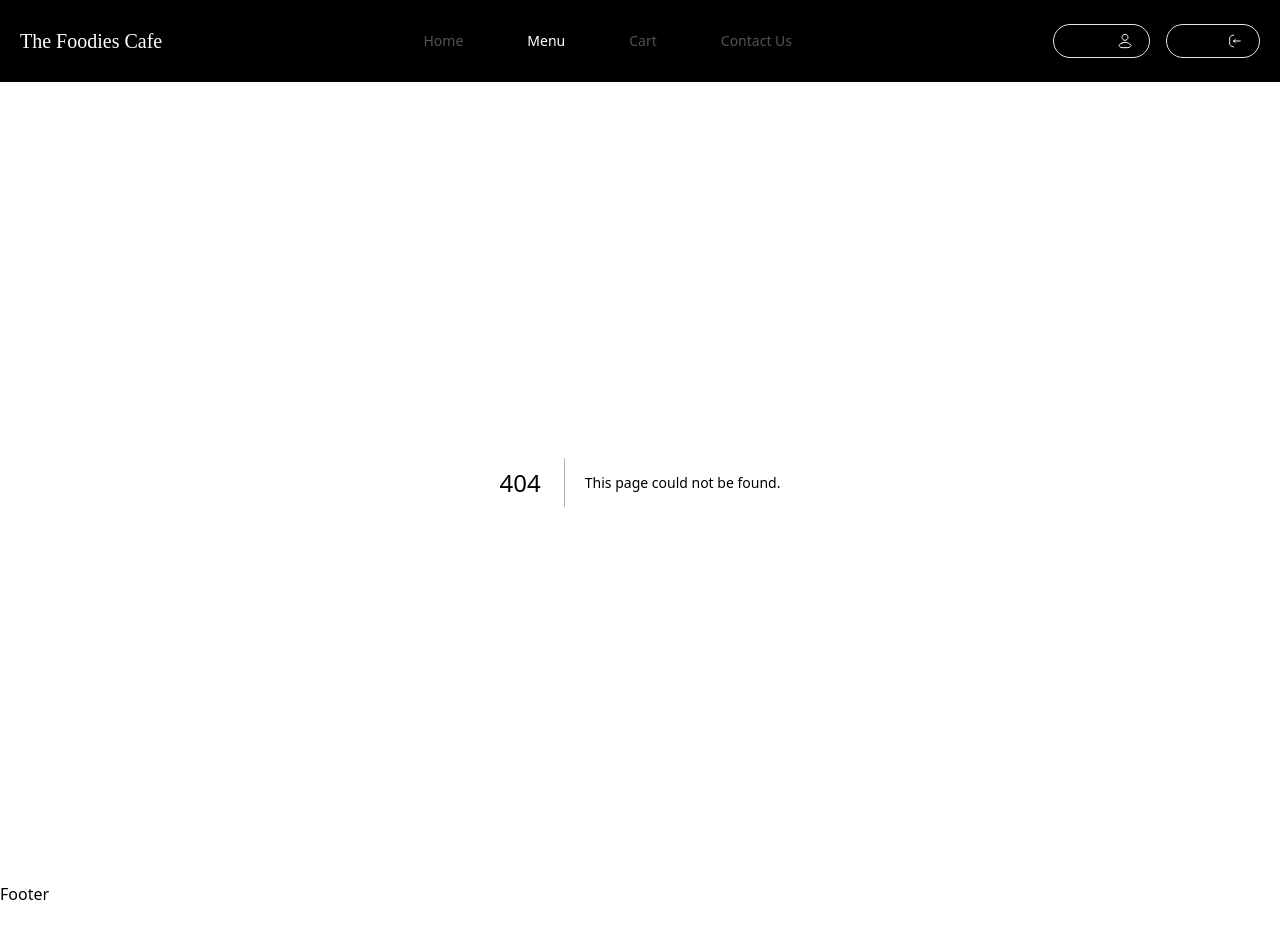
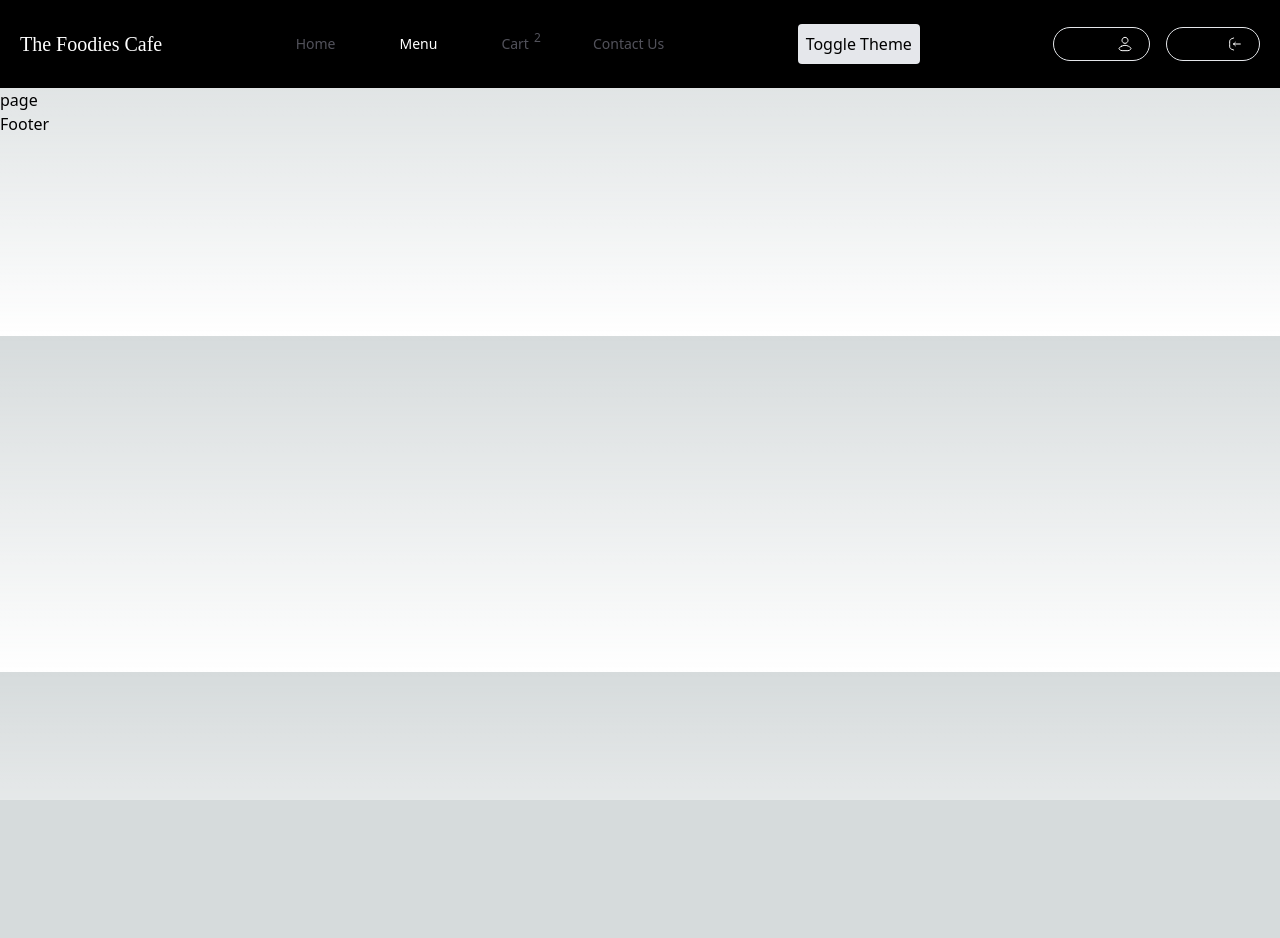
Before and after one commit to Dineshyadav3505/PizzaDeliveryApp, a Next.js app: page /menu in a window 1280 px wide. Before the commit this address had no page. Shown: the top 938 px of the page. After the commit the page ends 800 px from the top, so only its background shows below. Built offline with nearby package versions, Linux system fonts and the light colour scheme; a web font is replaced by a local one.

Commit message:
Add new pages and update layout

```diff
--- /dev/null
+++ b/src/app/cart/page.js
@@ -0,0 +1,9 @@
+import React from 'react'
+
+const page = () => {
+  return (
+    <div>page</div>
+  )
+}
+
+export default page
--- /dev/null
+++ b/src/app/contactus/page.js
@@ -0,0 +1,9 @@
+import React from 'react'
+
+const page = () => {
+  return (
+    <div>page</div>
+  )
+}
+
+export default page
--- a/src/app/layout.js
+++ b/src/app/layout.js
@@ -1,3 +1,4 @@
+import { ThemeProvider } from "next-themes";
 import "./globals.css";
 import Layouts from "@/components/Layouts/Layouts";
 
@@ -12,9 +13,11 @@ export default function RootLayout({children}) {
   return (
     <html lang="en">
       <body>
-        <Layouts>
-          {children}
-        </Layouts>
+        <ThemeProvider>
+          <Layouts attribute='class'>
+            {children}
+          </Layouts>
+        </ThemeProvider>
       </body>
     </html>
   );
--- /dev/null
+++ b/src/app/menu/page.js
@@ -0,0 +1,9 @@
+import React from 'react'
+
+const page = () => {
+  return (
+    <div>page</div>
+  )
+}
+
+export default page
--- a/src/app/signin/page.js
+++ b/src/app/signin/page.js
@@ -4,6 +4,7 @@ import Link from 'next/link';
 import React from 'react';
 import { useForm } from 'react-hook-form';
 import Input from '../../components/Button/Input'; // Adjust the path as necessary
+import Image from 'next/image';
 
 const Page = () => {
   const { register, handleSubmit, reset } = useForm();
@@ -76,7 +77,7 @@ const Page = () => {
         </div>
 
         <div className="rounded-xl hidden lg:block bg-zinc-900 h-full w-full overflow-hidden">
-          <img className='h-[500px] rounded-xl' src="/img/logoimg.JPG" alt="" />
+          <Image className='rounded-xl' src="/img/logoimg.JPG" width={500} height={500} alt="" />
         </div>
       </div>
 
--- /dev/null
+++ b/src/components/Button/Them.js
@@ -0,0 +1,19 @@
+'use client';
+import React from 'react'
+import { useTheme } from 'next-themes';
+
+const ThemeSwitcher = () => {
+  const { theme, setTheme } = useTheme();
+  console.log(theme);
+
+  return (
+    <button
+      onClick={() => setTheme(theme === 'dark' ? 'light' : 'dark')}
+      className="p-2 rounded bg-gray-200 dark:bg-gray-800"
+    >
+      Toggle Theme
+    </button>
+  );
+};
+
+export default ThemeSwitcher;
--- a/src/components/Layouts/Navbar.js
+++ b/src/components/Layouts/Navbar.js
@@ -3,15 +3,17 @@ import React, { useState } from 'react'
 import Button1 from '../Button/Button1'
 import Link from 'next/link'
 import { usePathname } from 'next/navigation';
+import Image from 'next/image';
+import ThemeSwitcher from '../Button/Them';
 
 const Navbar = () => {
 
   const pathname = usePathname();
-
+  const [hover, setHover] = useState(false);
 
   return (
     <header>
-        <div className="py-6 w-screen sticky px-5 flex items-center overflow-x-hidden justify-between bg-[#000000]">
+        <div className="py-6 w-screen sticky px-5 dark:bg-slate-300 bg-[#000000] flex items-center overflow-x-hidden justify-between">
           {/* Logo and Name  */}
             <Link href="/" className='flex gap-2 items-end select-none'>
               <h1 className='text-xl font-logo text-white'>The Foodies Cafe</h1>
@@ -20,18 +22,28 @@ const Navbar = () => {
             <div className="lg:flex gap-16 hidden">
               <Link href='/'          className={`font-first text-sm hover:text-white ${pathname === '/' ? 'text-white' : 'text-zinc-600'}`}>Home</Link>
               <Link href='/menu'      className={`font-first text-sm hover:text-white ${pathname === '/menu' ? 'text-white' : 'text-zinc-600'}`}>Menu</Link>
-              <Link href='/cart'      className={`font-first text-sm hover:text-white ${pathname === '/cart' ? 'text-white' : 'text-zinc-600'}`}>Cart</Link>
+              <Link href='/cart'      className={`font-first text-sm hover:text-white ${pathname === '/cart' ? 'text-white' : 'text-zinc-600'} relative`}>Cart
+                <span className={`absolute -top-2 -right-4 py-1 px-1 rounded-full text-xs ${pathname === '/cart' ? 'text-white' : 'text-zinc-600'} flex justify-center items-center`}>2</span>
+              </Link>
               <Link href='/contactus' className={`font-first text-sm hover:text-white ${pathname === '/contactus' ? 'text-white' : 'text-zinc-600'}`}>Contact Us</Link>
             </div>
 
-            <div className="lg:flex gap-4 hidden">
-                <Button1 label="Sign In" href="/signin" img="img/signin.svg" />
-                <Button1 label="Log In"  href="/login" img="img/login.svg" bg="#7c5c13" />
+            <div className="">
+              <ThemeSwitcher />
+            </div>
+            <div className="lg:flex gap-4 px-0 hidden">
+              <Button1 label="Sign In" href="/signin" img="img/signin.svg" />
+              <Button1 label="Log In"  href="/login" img="img/login.svg" bg="#7c5c13" />
             </div>
 
             <div className="lg:hidden">
               <span className='block w-9 overflow-hidden rounded-full'>
-                <img className='scale-150 object-top' src="/img/admin.JPG" alt="Menu Icon" />
+                <Image
+                  src="/img/admin.JPG" // Local path or external URL
+                  alt=""
+                  width={500} // Required for layout stability
+                  height={300} // Required for layout stability
+                />
               </span>
             </div>
 
--- a/tailwind.config.js
+++ b/tailwind.config.js
@@ -15,5 +15,6 @@ module.exports = {
       code: ['Encode Sans', 'sans-serif'],
     },
     plugins: [],
+    darkMode: 'class',
   }
 };
```
